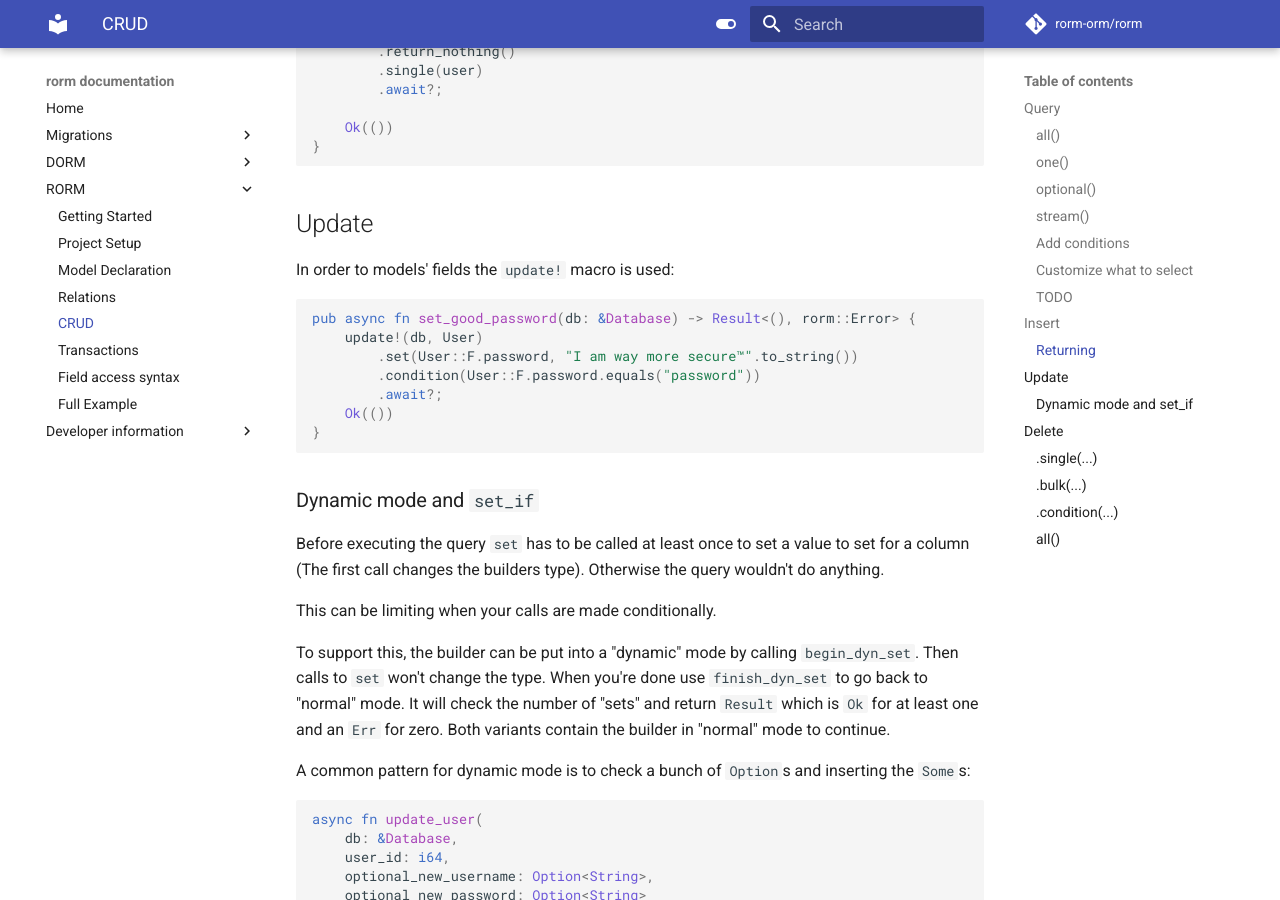
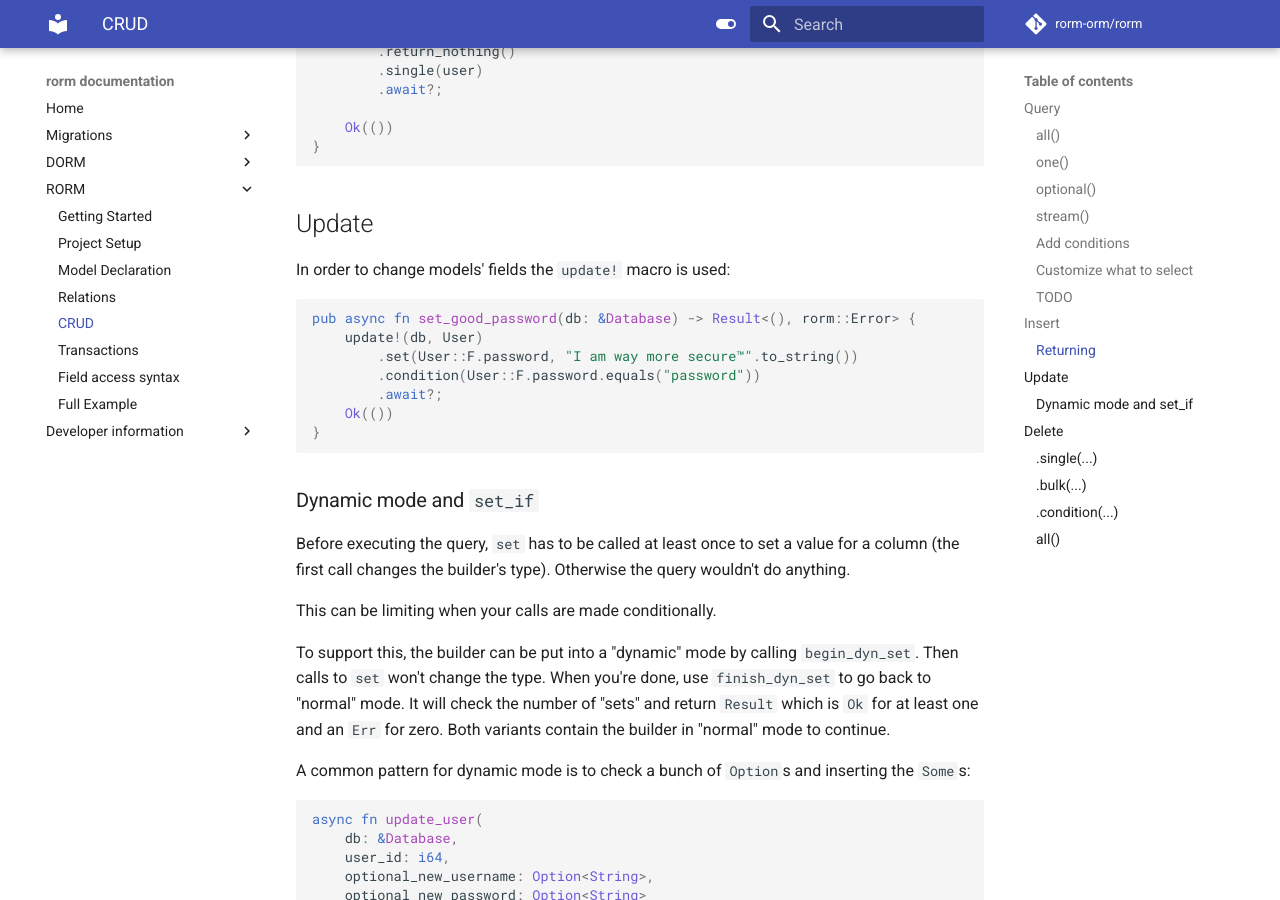
Before and after one commit to rorm-orm/docs, an MkDocs documentation site: the page built from docs/rorm/crud.md, in a window 1280 px wide and 900 px high, scrolled down 5816 px. Built offline with MkDocs 1.6.1 and Material for MkDocs 9.7.7, drawn with Linux system fonts in a browser that asks for light colours; comment, search, counter and statistics services are not loaded; some of the changed text lies outside the part shown.

Commit message:
Fixed typos and made small improvements in CRUD part

````diff
--- a/docs/rorm/crud.md
+++ b/docs/rorm/crud.md
@@ -1,6 +1,6 @@
 # CRUD
 
-To perform database operations, one of the four crud macros is invoked.
+To perform database operations, one of the four CRUD macros is invoked.
 
 They all take an executor as their first argument (i.e. `&Database` or `&mut Transaction`)
 and the model whose table to interact with as its second argument.
@@ -173,7 +173,7 @@ let posts: Vec<(String, UserWithoutPassword)> =
 
 ## Insert
 
-In order to create new rows in the database the insert! macro is used:
+In order to create new rows in the database, the `insert!` macro is used:
 
 ```rust
 #[derive(Patch)]
@@ -269,7 +269,7 @@ pub async fn show_various_returns(db: &Database, user: &NewUser) -> Result<(), E
 
 ## Update
 
-In order to models' fields the `update!` macro is used:
+In order to change models' fields the `update!` macro is used:
 
 ```rust
 pub async fn set_good_password(db: &Database) -> Result<(), rorm::Error> {
@@ -283,15 +283,15 @@ pub async fn set_good_password(db: &Database) -> Result<(), rorm::Error> {
 
 ### Dynamic mode and `set_if`
 
-Before executing the query `set` has to be called at least once
-to set a value to set for a column (The first call changes the builders type).
+Before executing the query, `set` has to be called at least once
+to set a value for a column (the first call changes the builder's type).
 Otherwise the query wouldn't do anything.
 
 This can be limiting when your calls are made conditionally.
 
 To support this, the builder can be put into a "dynamic" mode by calling `begin_dyn_set`.
 Then calls to `set` won't change the type.
-When you're done use `finish_dyn_set` to go back to "normal" mode.
+When you're done, use `finish_dyn_set` to go back to "normal" mode.
 It will check the number of "sets" and return `Result` which is `Ok` for at least one and an `Err` for zero.
 Both variants contain the builder in "normal" mode to continue.
 
````
Also changed, not shown: other parts of docs/rorm/crud.md (+3 -2 lines).
